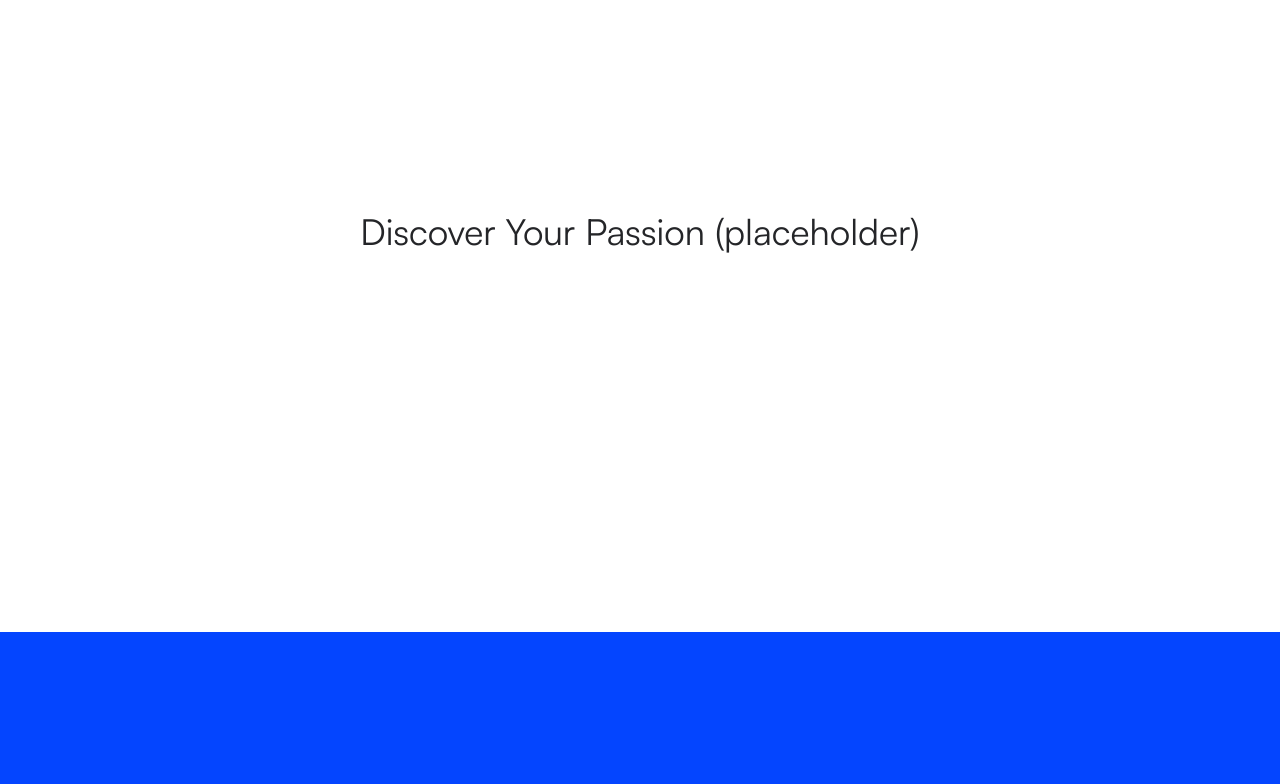
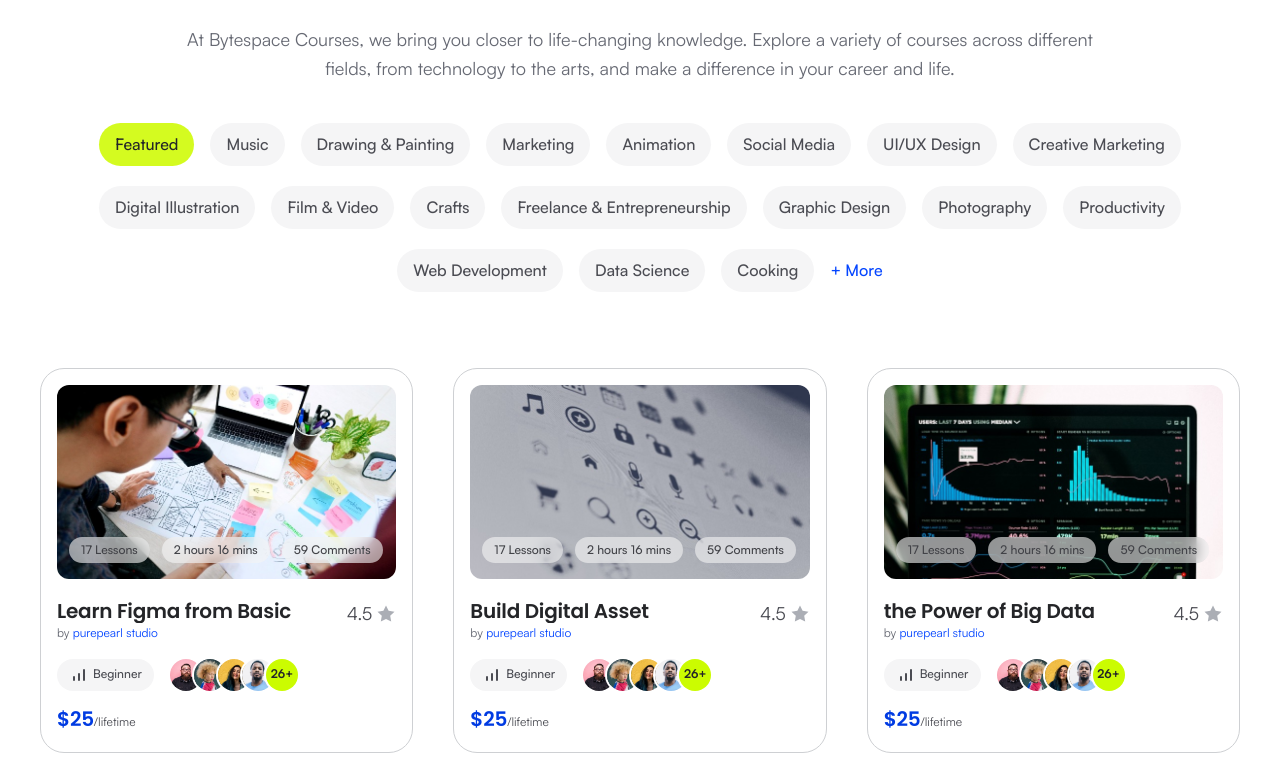
Before and after one commit to aliridowan/bytespace, a Next.js app: page / in a window 1280 px wide. Shown: the part 1396-2180 px from the top of the page. Built offline with nearby package versions, Linux system fonts and the light colour scheme.

Commit message:
feat: build Discover Your Passion course section

```diff
--- a/src/app/page.tsx
+++ b/src/app/page.tsx
@@ -1,3 +1,4 @@
+import { Courses } from "@/components/sections/courses/Courses";
 import { Hero } from "@/components/sections/hero/Hero";
 import { Partners } from "@/components/sections/partners/Partners";
 
@@ -10,13 +11,7 @@ export default function Home() {
     <main>
       <Hero />
       <Partners />
-
-      <section
-        id="courses"
-        className="flex min-h-screen items-center justify-center bg-white"
-      >
-        <p className="text-heading-s">Discover Your Passion (placeholder)</p>
-      </section>
+      <Courses />
 
       <section
         id="creators"
--- /dev/null
+++ b/src/components/sections/courses/CourseBrowser.tsx
@@ -0,0 +1,81 @@
+"use client";
+
+import Link from "next/link";
+import { useState } from "react";
+import { CourseCard } from "@/components/ui/CourseCard";
+import { FEATURED, courseCategories, courses } from "@/data/courses";
+
+// Figma chip: 12px/16px padding, fully rounded, Label M.
+// Active = Electric Lime/400, others = Shuttle Gray/50 with Shuttle Gray/700 text.
+const chipStyles =
+  "rounded-full px-4 py-3 text-label-m font-medium whitespace-nowrap transition-colors " +
+  "focus-visible:outline-2 focus-visible:outline-offset-2 focus-visible:outline-primary-600";
+const activeChipStyles = "bg-secondary-400 text-neutral-950";
+const inactiveChipStyles = "bg-neutral-50 text-neutral-700 hover:bg-neutral-100";
+
+// Category chips + course grid. The chips filter the grid, so this is the only part of the
+// section that needs state ("use client"); the heading around it stays a Server Component.
+export function CourseBrowser() {
+  const [activeCategory, setActiveCategory] = useState(FEATURED);
+
+  const visibleCourses =
+    activeCategory === FEATURED
+      ? courses
+      : courses.filter((course) => course.categories.includes(activeCategory));
+
+  return (
+    <>
+      {/* Phones: one row that scrolls sideways (18 chips would be ~8 rows).
+          From md: wrapped and centred like Figma (16px apart, 20px between rows).
+          The negative margin lets the row scroll to the screen edge past the Container padding. */}
+      <ul
+        aria-label="Filter courses by category"
+        className="-mx-4 mt-10 flex gap-4 overflow-x-auto px-4 [scrollbar-width:none] sm:-mx-6 sm:px-6 md:mx-0 md:flex-wrap md:justify-center md:gap-y-5 md:overflow-visible md:px-0"
+      >
+        {courseCategories.map((category) => {
+          const isActive = category === activeCategory;
+          return (
+            <li key={category} className="shrink-0">
+              {/* aria-pressed: a toggle button, so screen readers say which filter is on */}
+              <button
+                type="button"
+                aria-pressed={isActive}
+                onClick={() => setActiveCategory(category)}
+                className={`${chipStyles} ${isActive ? activeChipStyles : inactiveChipStyles}`}
+              >
+                {category}
+              </button>
+            </li>
+          );
+        })}
+        <li className="flex shrink-0 items-center">
+          <Link href="/search" className="text-label-m font-medium whitespace-nowrap text-primary-600 hover:underline">
+            + More
+          </Link>
+        </li>
+      </ul>
+
+      {/* Announces the result after a filter change without moving focus */}
+      <p aria-live="polite" className="sr-only">
+        {visibleCourses.length} {visibleCourses.length === 1 ? "course" : "courses"} shown
+      </p>
+
+      {visibleCourses.length > 0 ? (
+        // Figma: 3 columns, 40px gaps (3 × 373 + 2 × 40 = 1199). Three columns only from xl:
+        // at 1024px the cards would be 294px and the photo pills break into two lines.
+        // grid-cols-1 = minmax(0, 1fr), so a long truncated title can't stretch the card.
+        <ul className="mt-19 grid grid-cols-1 gap-10 sm:grid-cols-2 xl:grid-cols-3">
+          {visibleCourses.map((course) => (
+            <li key={course.slug}>
+              <CourseCard course={course} />
+            </li>
+          ))}
+        </ul>
+      ) : (
+        <p className="mt-19 text-center text-body-l text-neutral-500">
+          No {activeCategory} courses yet. Check back soon.
+        </p>
+      )}
+    </>
+  );
+}
--- /dev/null
+++ b/src/components/sections/courses/Courses.tsx
@@ -0,0 +1,24 @@
+import { Container } from "@/components/ui/Container";
+import { SectionHeading } from "@/components/ui/SectionHeading";
+import { CourseBrowser } from "./CourseBrowser";
+
+// "Discover Your Passion": heading, category chips and the course grid.
+// Figma: 72px above the heading and below the cards. id="courses" is the navbar's scroll target.
+export function Courses() {
+  return (
+    <section id="courses" className="py-18">
+      <Container>
+        <SectionHeading
+          title={
+            <>
+              Discover Your Passion, <br className="max-sm:hidden" />
+              Build Your Skills
+            </>
+          }
+          description="At Bytespace Courses, we bring you closer to life-changing knowledge. Explore a variety of courses across different fields, from technology to the arts, and make a difference in your career and life."
+        />
+        <CourseBrowser />
+      </Container>
+    </section>
+  );
+}
```
